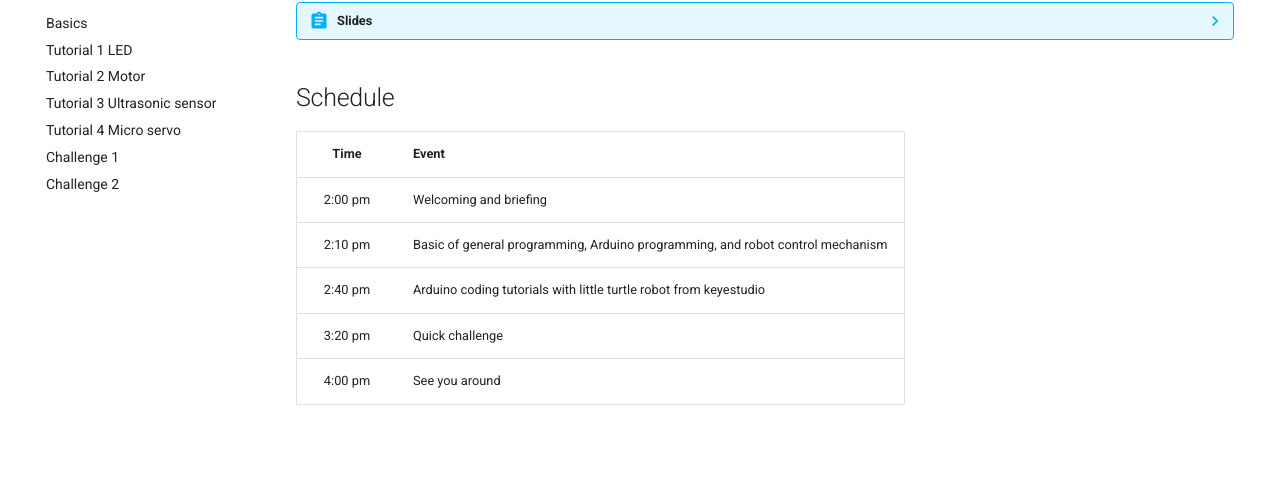
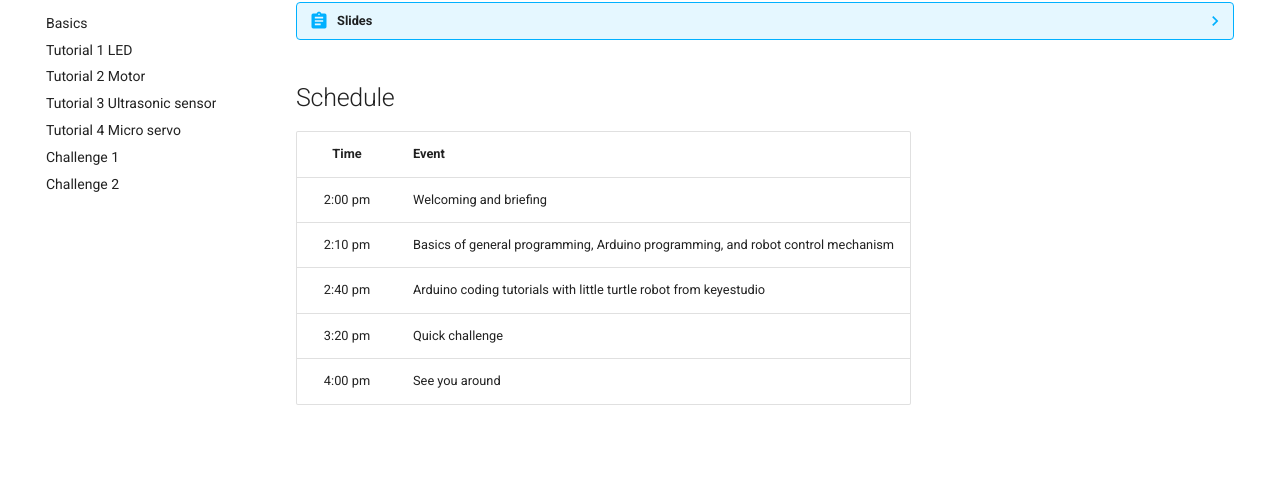
Before and after one commit to robocon-sunway/arduino-workshop, an MkDocs documentation site: the page built from src/index.md, in a window 1280 px wide. Shown: the part 178-672 px from the top of the page. Built offline with MkDocs 1.6.1 and Material for MkDocs 9.7.7, drawn with Linux system fonts in a browser that asks for light colours.

```diff
--- a/docs/index.html
+++ b/docs/index.html
@@ -330,7 +330,7 @@
         |  Time   | Event |
         |:-------:|:------|
         | 2:00 pm | Welcoming and briefing |
-        | 2:10 pm | Basic of general programming, Arduino programming, and robot control mechanism |
+        | 2:10 pm | Basics of general programming, Arduino programming, and robot control mechanism |
         | 2:40 pm | Arduino coding tutorials with little turtle robot from keyestudio |
         | 3:20 pm | Quick challenge |
         | 4:00 pm | See you around |
@@ -368,7 +368,7 @@
 </tr>
 <tr>
 <td align="center">2:10 pm</td>
-<td align="left">Basic of general programming, Arduino programming, and robot control mechanism</td>
+<td align="left">Basics of general programming, Arduino programming, and robot control mechanism</td>
 </tr>
 <tr>
 <td align="center">2:40 pm</td>
--- a/src/index.md
+++ b/src/index.md
@@ -9,7 +9,7 @@
             |  Time   | Event |
             |:-------:|:------|
             | 2:00 pm | Welcoming and briefing |
-            | 2:10 pm | Basic of general programming, Arduino programming, and robot control mechanism |
+            | 2:10 pm | Basics of general programming, Arduino programming, and robot control mechanism |
             | 2:40 pm | Arduino coding tutorials with little turtle robot from keyestudio |
             | 3:20 pm | Quick challenge |
             | 4:00 pm | See you around |
@@ -36,7 +36,7 @@
 |  Time   | Event |
 |:-------:|:------|
 | 2:00 pm | Welcoming and briefing |
-| 2:10 pm | Basic of general programming, Arduino programming, and robot control mechanism |
+| 2:10 pm | Basics of general programming, Arduino programming, and robot control mechanism |
 | 2:40 pm | Arduino coding tutorials with little turtle robot from keyestudio |
 | 3:20 pm | Quick challenge |
 | 4:00 pm | See you around |
```
Also changed, not shown: docs/challenge-hand/index.html (+13 -2 lines), docs/challenge-line-following/index.html (+4 -4 lines), docs/challenge-obstacle-avoidance/index.html (+13 -3 lines), src/challenge-hand.md (+12 -1 lines), src/challenge-obstacle-avoidance.md (+11 -1 lines), 1 other file.
